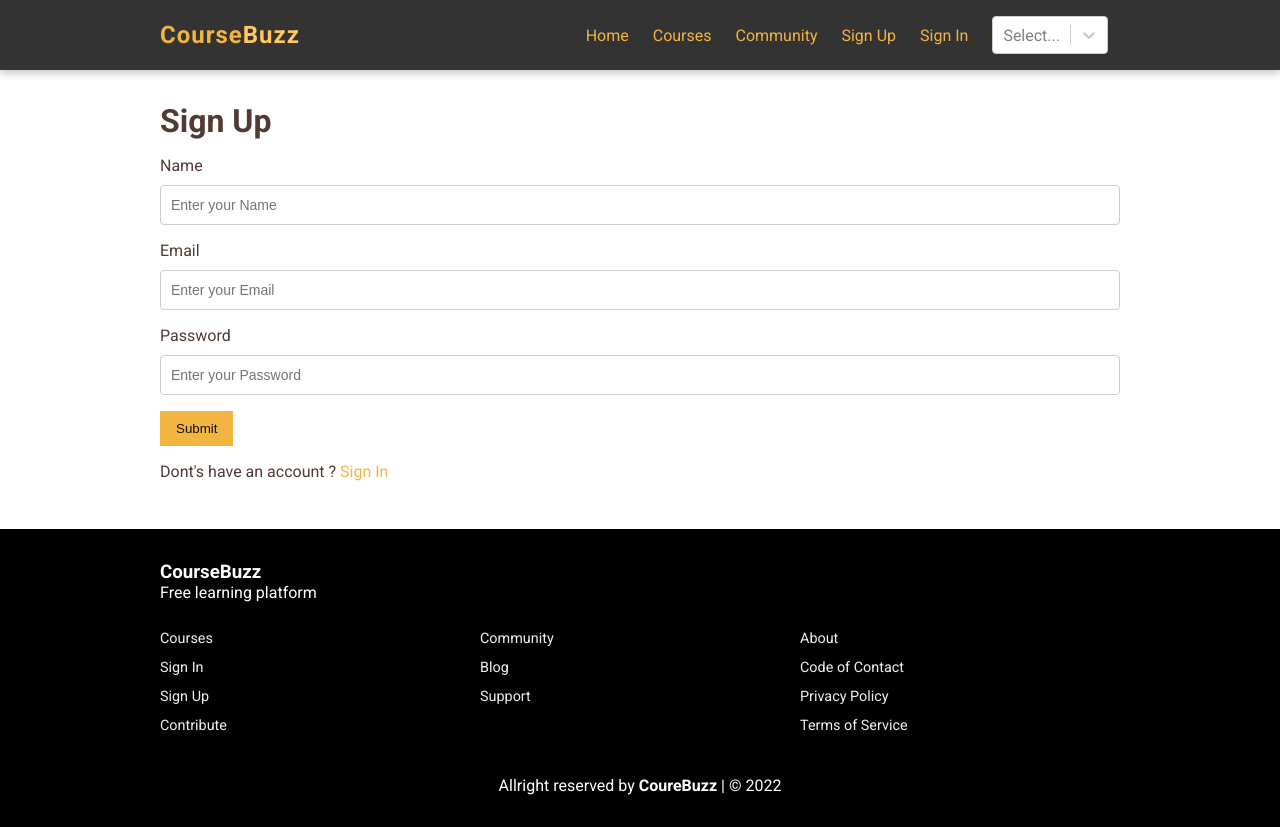
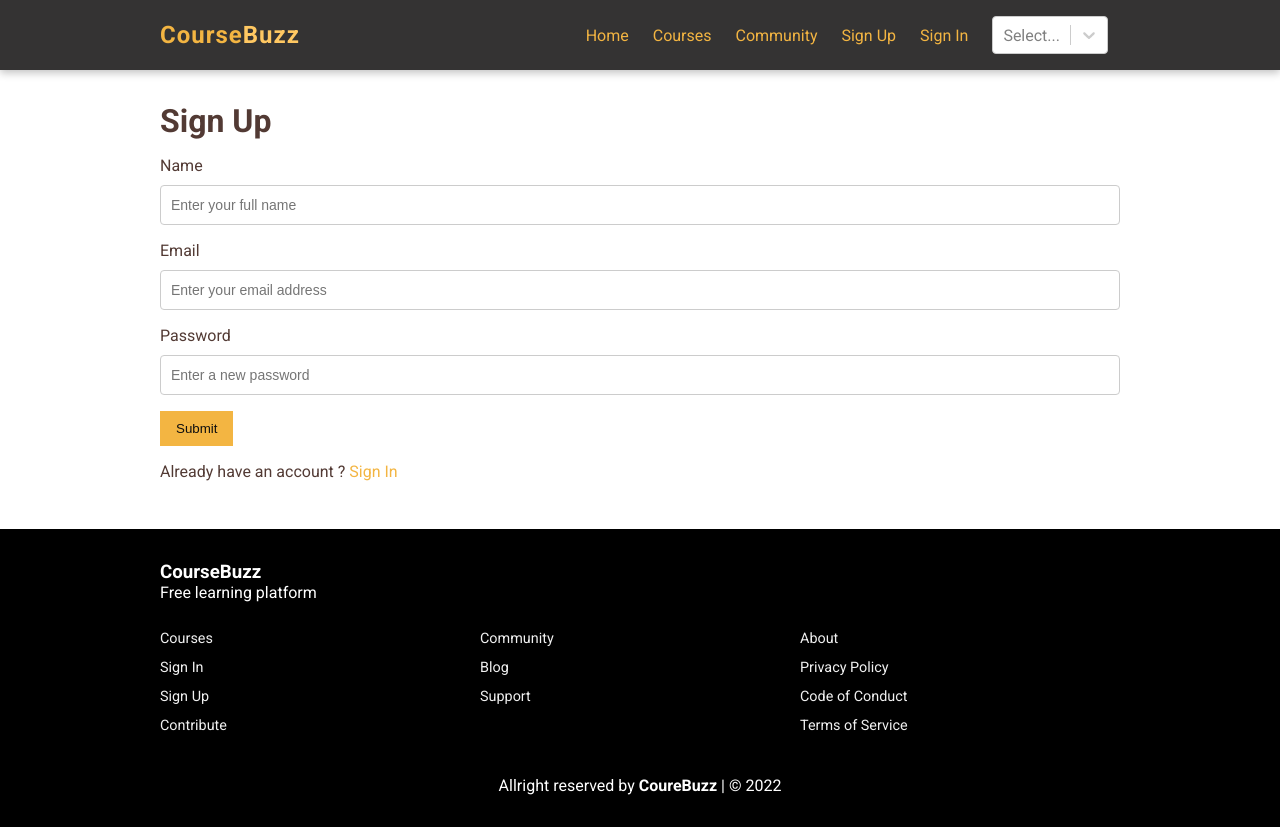
Before and after one commit to moniruzzamansaikat/course-buzz, a React (Create React App) app in the folder client/: page /sign-up in a window 1280 px wide. Built offline with nearby package versions, Linux system fonts and the light colour scheme.

Commit message:
whole site translated

```diff
--- a/client/src/components/Footer/Footer.jsx
+++ b/client/src/components/Footer/Footer.jsx
@@ -1,59 +1,62 @@
 import React from 'react';
+import { useTranslation } from 'react-i18next';
 import { Link } from 'react-router-dom';
 import './Footer.css';
 
 function Footer() {
+  const { t } = useTranslation();
+
   return (
     <footer className="footer">
       <div className="container">
         <div className="top-text">
           <h3>CourseBuzz</h3>
-          <p>Free learning platform</p>
+          <p>{t('footer.tagline')}</p>
         </div>
 
         <div className="row">
           <div className="col">
             <ul>
               <li>
-                <Link to={'/courses'}>Courses</Link>
+                <Link to={'/courses'}>{t('footer.courses')}</Link>
               </li>
               <li>
-                <Link to={'/sign-in'}>Sign In</Link>
+                <Link to={'/sign-in'}>{t('footer.signIn')}</Link>
               </li>
               <li>
-                <Link to={'/sign-up'}>Sign Up</Link>
+                <Link to={'/sign-up'}>{t('footer.signUp')}</Link>
               </li>
               <li>
-                <Link to={'/add-video'}>Contribute</Link>
+                <Link to={'/add-video'}>{t('footer.contribute')}</Link>
               </li>
             </ul>
           </div>
           <div className="col">
             <ul>
               <li>
-                <Link to={'/community'}>Community</Link>
+                <Link to={'/community'}>{t('footer.community')}</Link>
               </li>
               <li>
-                <Link to={'/blogs'}>Blog</Link>
+                <Link to={'/blogs'}>{t('footer.blog')}</Link>
               </li>
               <li>
-                <Link to={'/support'}>Support</Link>
+                <Link to={'/support'}>{t('footer.support')}</Link>
               </li>
             </ul>
           </div>
           <div className="col">
             <ul>
               <li>
-                <Link to={'/about'}>About</Link>
+                <Link to={'/about'}>{t('footer.about')}</Link>
               </li>
               <li>
-                <Link to={'/'}>Code of Contact</Link>
+                <Link to={'/'}>{t('footer.privacy')}</Link>
               </li>
               <li>
-                <Link to={'/'}>Privacy Policy</Link>
+                <Link to={'/'}>{t('footer.codeOfContact')}</Link>
               </li>
               <li>
-                <Link to={'/'}>Terms of Service</Link>
+                <Link to={'/'}>{t('footer.terms')}</Link>
               </li>
             </ul>
           </div>
--- a/client/src/components/Form/Form.jsx
+++ b/client/src/components/Form/Form.jsx
@@ -4,10 +4,12 @@ import Select from './Select';
 import { useAuth } from '../../hooks/auth/useAuth';
 import Loading from '../Loading/Loading';
 import './Form.css';
+import { useTranslation } from 'react-i18next';
 
 function Form({ handler, inputs, disabledButton }) {
   const [errors, setErrors] = useState([]);
   const { formSubmitting: submitting, setFormSubmitting } = useAuth();
+  const { t } = useTranslation();
 
   const handleSubmit = (e) => {
     e.preventDefault();
@@ -69,7 +71,7 @@ function Form({ handler, inputs, disabledButton }) {
         type="submit"
         disabled={disabledButton}
       >
-        {submitting ? <Loading /> : 'Submit'}
+        {submitting ? <Loading /> : t('utils.submitText')}
       </button>
     </form>
   );
--- a/client/src/components/Form/Input.jsx
+++ b/client/src/components/Form/Input.jsx
@@ -5,7 +5,7 @@ function Input({ label, error, ...rest }) {
   return (
     <div className="input">
       <label htmlFor={label}>{label}</label>
-      <input id={label} placeholder={`Enter your ${label}`} {...rest} />
+      <input id={label} {...rest} />
       {error && <p className="error">{error}</p>}
     </div>
   );
--- a/client/src/components/Navbar/Navbar.jsx
+++ b/client/src/components/Navbar/Navbar.jsx
@@ -52,7 +52,7 @@ function Navbar() {
             </li>
             <li>
               <Link to={user ? '/add-video' : '/sign-up'}>
-                {user ? 'Add Video' : t('navlinks.signup')}
+                {user ? t('navlinks.addvideo') : t('navlinks.signup')}
               </Link>
             </li>
             <li>
@@ -64,7 +64,7 @@ function Navbar() {
                 }`}
                 to={user ? '/profile' : '/sign-in'}
               >
-                {user ? 'Profile' : t('navlinks.signin')}
+                {user ? t('navlinks.profile') : t('navlinks.signin')}
               </Link>
             </li>
             <li className="picker">
--- a/client/src/components/Sponsors/Sponsors.jsx
+++ b/client/src/components/Sponsors/Sponsors.jsx
@@ -1,7 +1,9 @@
 import React, { useState } from 'react';
+import { useTranslation } from 'react-i18next';
 import './Sponsors.css';
 
 function Sponsors() {
+  const { t } = useTranslation();
   const [images] = useState([
     '/img/sponsors/img1.png',
     '/img/sponsors/img2.png',
@@ -14,7 +16,7 @@ function Sponsors() {
   return (
     <div className="sponsors">
       <div className="container">
-        <h2 className='section-title'>Our Sponsors</h2>
+        <h2 className="section-title">{t('sponsors.title')}</h2>
         <div className="images">
           {images.map((image, index) => (
             <img src={image} alt="" key={index} />
--- a/client/src/pages/SignIn.jsx
+++ b/client/src/pages/SignIn.jsx
@@ -1,4 +1,5 @@
 import React from 'react';
+import { useTranslation } from 'react-i18next';
 import { Link, Navigate, useLocation } from 'react-router-dom';
 import { loginUser } from '../adapter/authAdapter';
 import Form from '../components/Form/Form';
@@ -10,6 +11,7 @@ function SignIn(props) {
   const [token, setToken] = useLocalStorage('token', '');
   const location = useLocation();
   const { from } = location.state || { from: { pathname: '/' } };
+  const { t } = useTranslation();
 
   const handleSubmit = (data) => {
     loginUser(data)
@@ -34,24 +36,26 @@ function SignIn(props) {
   // inputs
   const inputs = [
     {
-      label: 'Email',
+      label: t('signIn.email.label'),
       type: 'email',
       name: 'email',
+      placeholder: t('signIn.email.placeholder'),
     },
     {
-      label: 'Password',
+      label: t('signIn.password.label'),
       name: 'password',
       type: 'password',
+      placeholder: t('signIn.password.placeholder'),
     },
   ];
 
   return (
     <div className="page">
       <div className="container">
-        <h1>Sign In</h1>
+        <h1>{t('signIn.title')}</h1>
         <Form inputs={inputs} handler={handleSubmit} />
         <p className="help-text">
-          Dont's have an account ? <Link to="/sign-up">Sign Up</Link>
+          {t('utils.dontHaveAC')} <Link to="/sign-up">{t('signUp.title')}</Link>
         </p>
       </div>
     </div>
--- a/client/src/pages/SignUp.jsx
+++ b/client/src/pages/SignUp.jsx
@@ -1,4 +1,5 @@
 import React from 'react';
+import { useTranslation } from 'react-i18next';
 import { Link, Navigate, useLocation } from 'react-router-dom';
 import { registerUser } from '../adapter/authAdapter';
 import Form from '../components/Form/Form';
@@ -9,6 +10,7 @@ function SignUp() {
   const [token, setToken] = useLocalStorage('token', '');
   const { user, setUser, setFormSubmitting } = useAuth();
   const location = useLocation();
+  const { t } = useTranslation();
 
   const handleSubmit = (data) => {
     registerUser(data)
@@ -33,29 +35,33 @@ function SignUp() {
 
   const inputs = [
     {
-      label: 'Name',
+      label: t('signUp.name.label'),
       type: 'text',
       name: 'name',
+      placeholder: t('signUp.name.placeholder'),
     },
     {
-      label: 'Email',
+      label: t('signUp.email.label'),
       type: 'email',
       name: 'email',
+      placeholder: t('signUp.email.placeholder'),
     },
     {
-      label: 'Password',
+      label: t('signUp.password.label'),
       name: 'password',
       type: 'password',
+      placeholder: t('signUp.password.placeholder'),
     },
   ];
 
   return (
     <div className="page">
       <div className="container">
-        <h1>Sign Up</h1>
+        <h1>{t('signUp.title')}</h1>
         <Form inputs={inputs} handler={handleSubmit} />
         <p className="help-text">
-          Dont's have an account ? <Link to="/sign-in">Sign In</Link>
+          {t('utils.alreadyHaveAC')}{' '}
+          <Link to="/sign-in">{t('signIn.title')}</Link>
         </p>
       </div>
     </div>
--- a/client/src/utils/translations/bn.json
+++ b/client/src/utils/translations/bn.json
@@ -7,7 +7,9 @@
     "courses": "কোর্সসমূহ",
     "community": "কমিউনিটি",
     "signup": "সাইন আপ",
-    "signin": "সাইন ইন"
+    "signin": "সাইন ইন",
+    "addvideo": "ভিডিও যোগ করুন",
+    "profile": "প্রোফাইল"
   },
   "coursesText": "কোর্সসমূহ",
   "watchVideosText": "ভিডিও দেখুন",
@@ -25,5 +27,58 @@
     "Learn Laravel": "লারাভেল শিখুন ",
     "Learn Codeigniter": "কোডইগনিটার শিখুন",
     "Learn Git": "গিট শিখুন"
+  },
+  "whyUs": {
+    "title": "আপনি এখান থেকে কেন শুরু করবেন ?",
+    "body": "এটি ওপেন সোর্স এবং চিরতরে বিনামূল্যে। আপনার অর্থায়ন করা সেরা কোর্সগুলি যোগ করে আপনি অবদান রাখতে পারেন।",
+    "buttonText": "সম্প্রদায়"
+  },
+  "sponsors": {
+    "title": "আমাদের স্পনসর"
+  },
+  "signIn": {
+    "title": "সাইন ইন করুন",
+    "email": {
+      "label": "ইমেইল",
+      "placeholder": "আপনার ইমেইল লিখুন"
+    },
+    "password": {
+      "label": "পাসওয়ার্ড",
+      "placeholder": "আপনার পাসওয়ার্ড লিখুন"
+    }
+  },
+  "signUp": {
+    "title": "সাইন আপ করুন",
+    "name": {
+      "label": "নাম",
+      "placeholder": "আপনার সম্পুর্ন নাম লিখুন"
+    },
+    "email": {
+      "label": "ইমেইল",
+      "placeholder": "আপনার ইমেইল লিখুন"
+    },
+    "password": {
+      "label": "পাসওয়ার্ড",
+      "placeholder": "একটি নতুন পাসওয়ার্ড লিখুন"
+    }
+  },
+  "utils": {
+    "submitText": "সাবমিট",
+    "dontHaveAC": "কোন অ্যাকাউন্ট নেই ?",
+    "alreadyHaveAC": "অলরেডি একটি অ্যাকাউন্ট আছে ?"
+  },
+  "footer": {
+    "tagline": "বিনামূল্যে শেখার প্ল্যাটফর্ম",
+    "courses": "কোর্সসমুহ",
+    "signIn": "সাইন ইন",
+    "signUp": "সাইন আপ",
+    "contribute": "কন্ট্রিবিউট",
+    "community": "সম্প্রদায়",
+    "blog": "ব্লগ",
+    "support": "সাপোর্ট",
+    "about": "আমাদের সম্পর্কে",
+    "privacy": "গোপনীয়তা ও নিয়মাবলী",
+    "codeOfContact": "আচরণ বিধি",
+    "terms": "শর্তাবলী"
   }
 }
--- a/client/src/utils/translations/en.json
+++ b/client/src/utils/translations/en.json
@@ -7,7 +7,9 @@
     "courses": "Courses",
     "community": "Community",
     "signup": "Sign Up",
-    "signin": "Sign In"
+    "signin": "Sign In",
+    "addvideo": "Add Video",
+    "profile": "Profile"
   },
   "coursesText": "Courses",
   "watchVideosText": "Watch Videos",
@@ -25,5 +27,58 @@
     "Learn Laravel": "Learn Laravel",
     "Learn Codeigniter": "Learn Codeigniter",
     "Learn Git": "Learn Git"
+  },
+  "whyUs": {
+    "title": "Why you start from here ?",
+    "body": "This is open sorce and free forever. You can contribute by adding best courses you have finded.",
+    "buttonText": "Community"
+  },
+  "sponsors": {
+    "title": "Sponsors"
+  },
+  "signIn": {
+    "title": "Sign In",
+    "email": {
+      "label": "Email",
+      "placeholder": "Enter your email"
+    },
+    "password": {
+      "label": "Password",
+      "placeholder": "Enter your password"
+    }
+  },
+  "signUp": {
+    "title": "Sign Up",
+    "name": {
+      "label": "Name",
+      "placeholder": "Enter your full name"
+    },
+    "email": {
+      "label": "Email",
+      "placeholder": "Enter your email address"
+    },
+    "password": {
+      "label": "Password",
+      "placeholder": "Enter a new password"
+    }
+  },
+  "utils": {
+    "submitText": "Submit",
+    "dontHaveAC": "Dont't have an acount ?",
+    "alreadyHaveAC": "Already have an account ?"
+  },
+  "footer": {
+    "tagline": "Free learning platform",
+    "courses": "Courses",
+    "signIn": "Sign In",
+    "signUp": "Sign Up",
+    "contribute": "Contribute",
+    "community": "Community",
+    "blog": "Blog",
+    "support": "Support",
+    "about": "About",
+    "privacy": "Privacy Policy",
+    "codeOfContact": "Code of Conduct",
+    "terms": "Terms of Service"
   }
 }
```
Also changed, not shown: client/src/components/Navbar/LanguagePicker.jsx (+5 -4 lines), client/src/components/WhyUs/WhyUs.jsx (+6 -6 lines).
